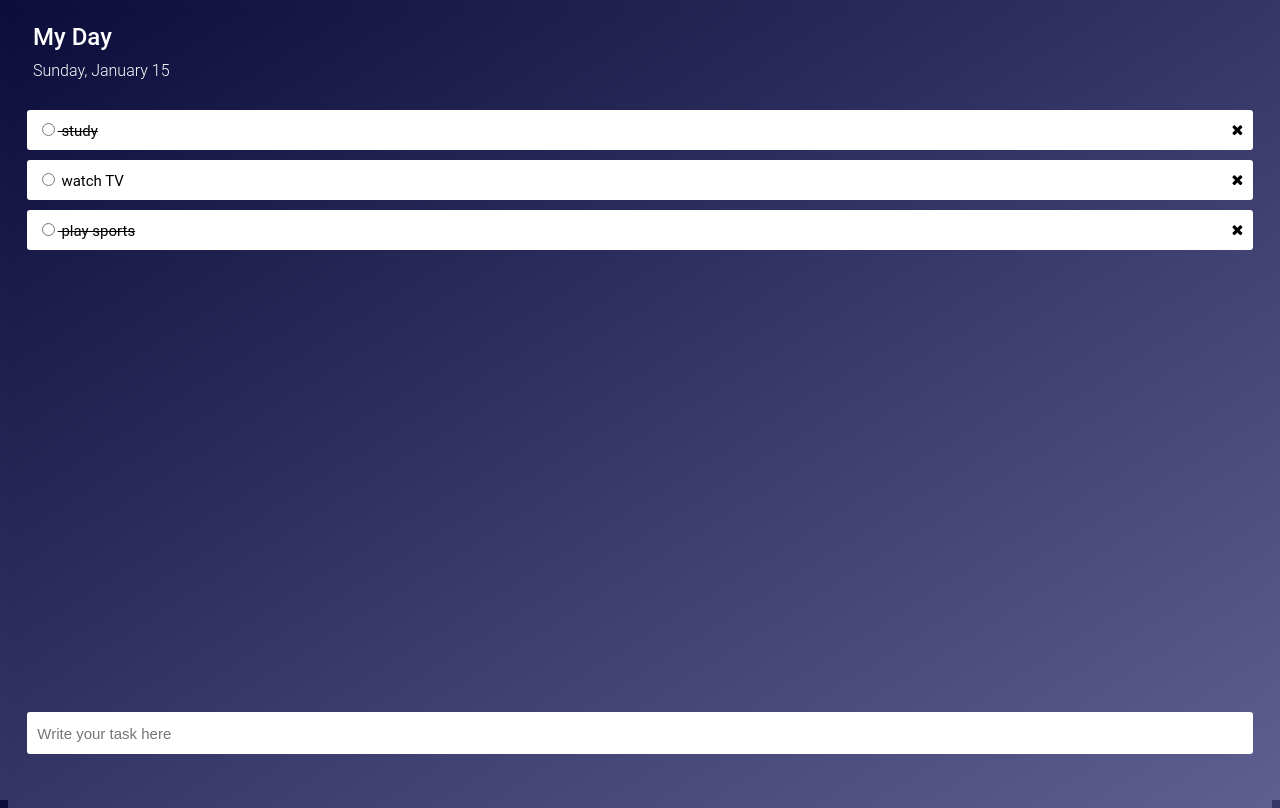
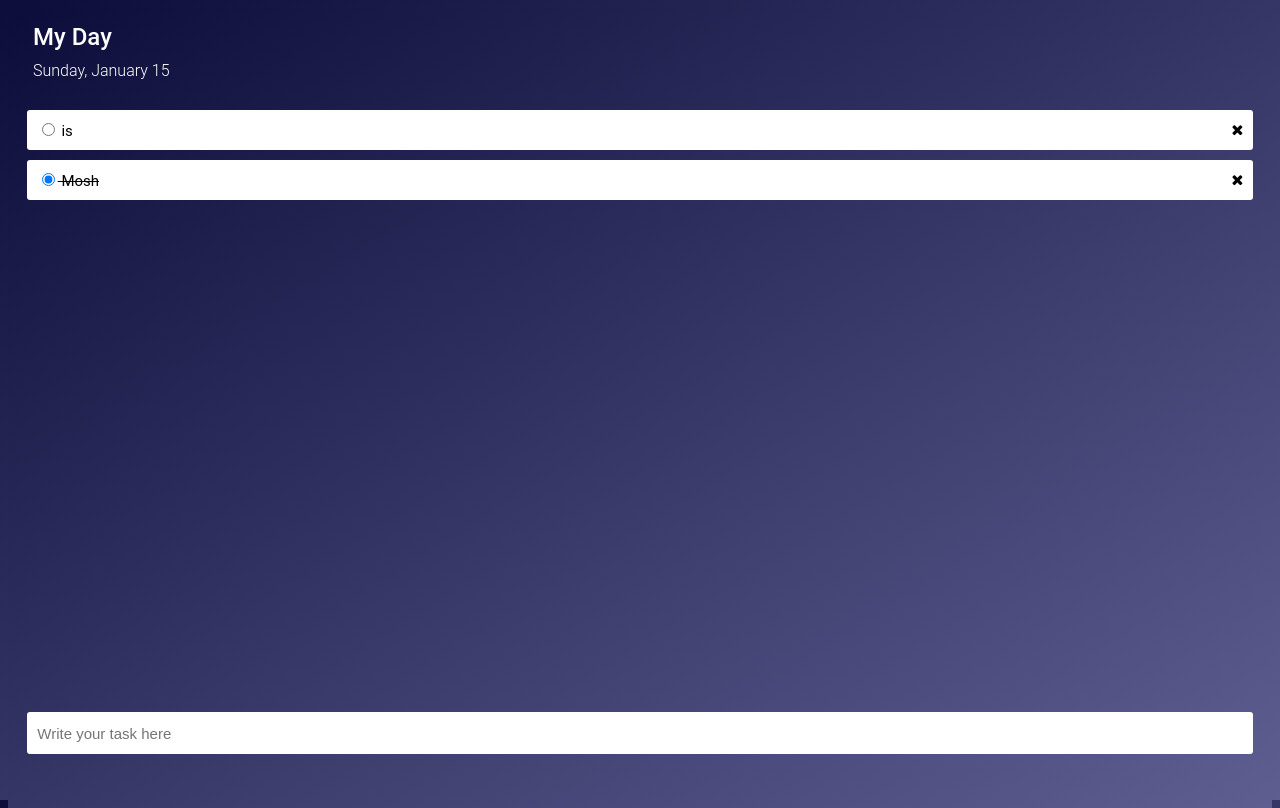
Before and after one commit to kareemyasser8/Todo-App-2023, an Angular app in the folder todo-app/: page / in a window 1280 px wide. Built offline with nearby package versions, Linux system fonts and the light colour scheme; data requests are answered from the project's data file.

Commit message:
add sound

```diff
--- a/todo-app/db.json
+++ b/todo-app/db.json
@@ -1,18 +1,13 @@
 {
   "tasks": [
     {
-      "description": "play sports",
+      "description": "Mosh",
       "checked": true,
       "id": 1
     },
     {
-      "description": "watch TV",
+      "description": "is",
       "checked": false,
-      "id": 2
-    },
-    {
-      "description": "study",
-      "checked": true,
       "id": 3
     }
   ],
--- a/todo-app/src/app/tasks-list/tasks-list.component.html
+++ b/todo-app/src/app/tasks-list/tasks-list.component.html
@@ -3,7 +3,7 @@
   <div class="task-tab" *ngFor="let task of tasks">
 
     <div class = "task">
-      <input type="radio" (change)="seeIfChecked(task)">
+      <input type="radio" (change)="seeIfChecked(task)" [checked]="task.checked">
       <label [style.text-decoration]="task.checked? 'line-through' : ''" >
       {{task.description}}
     </label>
--- a/todo-app/src/app/tasks-list/tasks-list.component.ts
+++ b/todo-app/src/app/tasks-list/tasks-list.component.ts
@@ -28,12 +28,18 @@ export class TasksListComponent implements OnInit, OnDestroy{
 
   seeIfChecked(task){
     task.checked=!task.checked
+    this.playSound();
     this.serviceSubscription = this.taskService.update(task).subscribe(
       (response)=>console.log(response)
     )
   }
 
-
+  playSound(){
+    let audio = new Audio();
+    audio.src = "../assets/audio/task-sound.mp3";
+    audio.load();
+    audio.play();
+  }
 
   ngOnDestroy(): void {
     this.serviceSubscription.unsubscribe();
```
Also changed, not shown: 1 other file (tests, documents, lock files or other folders).
